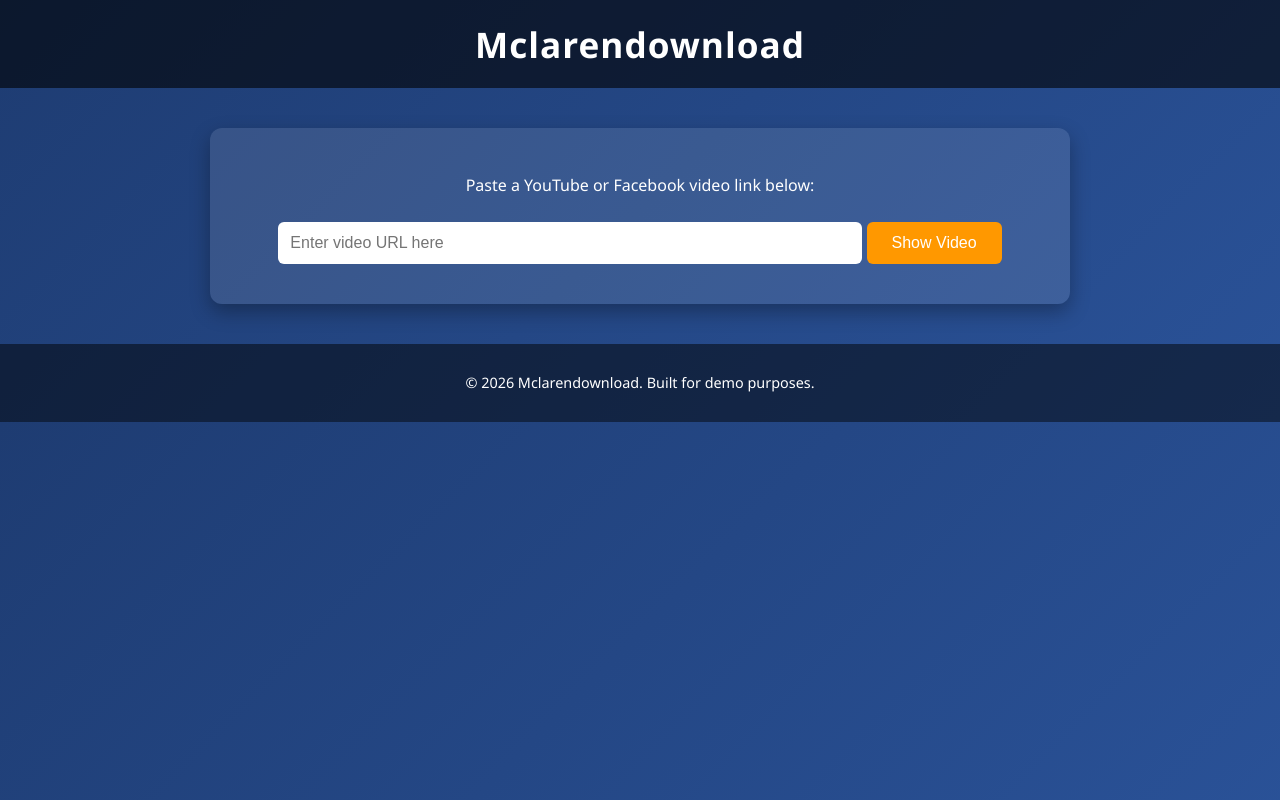
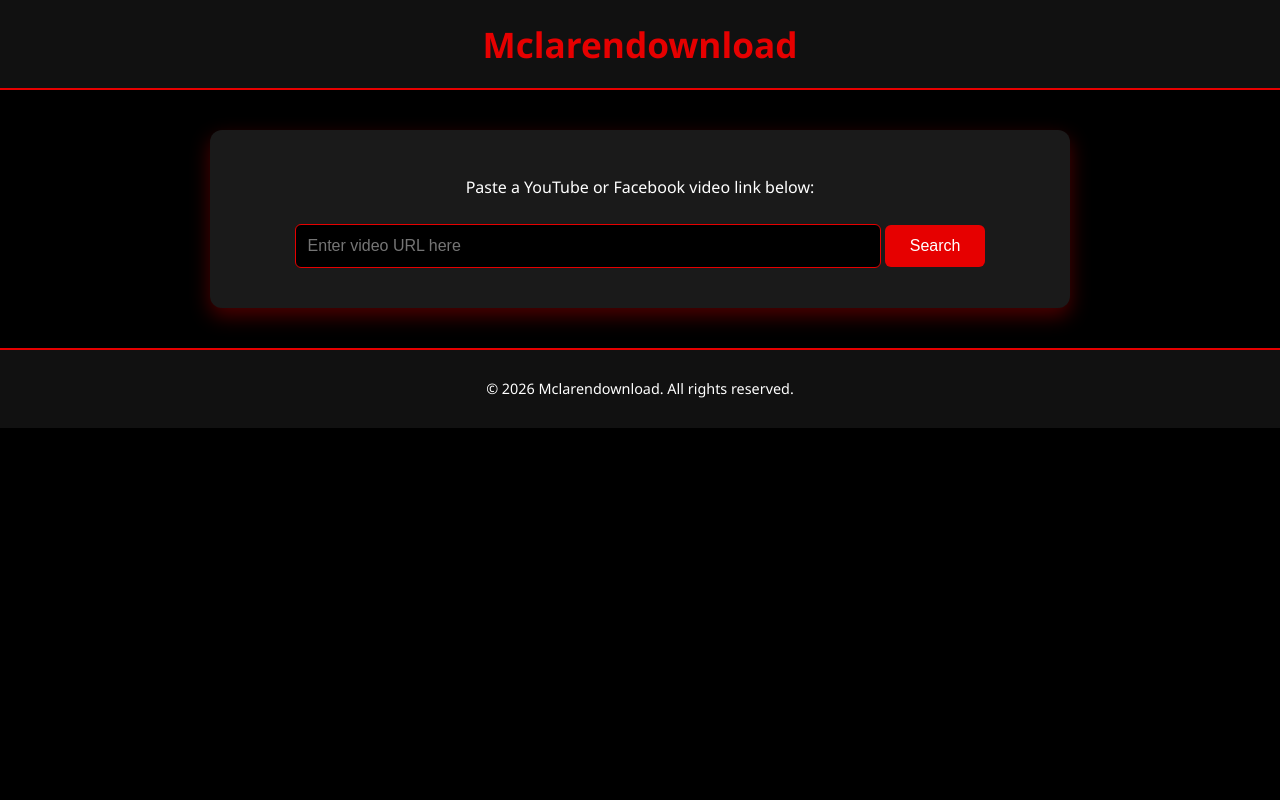
Before and after one commit to prestige777/Mclarendownload, a plain HTML site: page index.html in a window 1280 px wide. Drawn offline with Linux system fonts and the light colour scheme.

Commit message:
Refactor styles and update button/footer text
Updated styles for improved contrast and aesthetics. Changed button text to 'Search' and updated footer text.

```diff
--- a/index.html
+++ b/index.html
@@ -6,50 +6,53 @@
   <style>
     body {
       font-family: 'Segoe UI', Tahoma, Geneva, Verdana, sans-serif;
-      background: linear-gradient(135deg, #1e3c72, #2a5298);
-      color: #fff;
+      background-color: #000; /* Black background */
+      color: #fff; /* White text for contrast */
       margin: 0;
       padding: 0;
     }
     header {
-      background: rgba(0,0,0,0.6);
+      background: #111;
       padding: 20px;
       text-align: center;
+      border-bottom: 2px solid #e60000; /* Red accent line */
     }
     header h1 {
       margin: 0;
       font-size: 2.2em;
-      letter-spacing: 1px;
+      color: #e60000; /* Red title */
     }
     main {
       max-width: 800px;
       margin: 40px auto;
-      background: rgba(255,255,255,0.1);
+      background: #1a1a1a;
       padding: 30px;
       border-radius: 12px;
-      box-shadow: 0 8px 20px rgba(0,0,0,0.3);
+      box-shadow: 0 8px 20px rgba(255,0,0,0.3);
       text-align: center;
     }
     input {
       width: 70%;
       padding: 12px;
       border-radius: 6px;
-      border: none;
+      border: 1px solid #e60000;
       margin: 10px 0;
       font-size: 1em;
+      background: #000;
+      color: #fff;
     }
     button {
       padding: 12px 25px;
       border: none;
       border-radius: 6px;
-      background: #ff9800;
+      background: #e60000; /* Red button */
       color: #fff;
       font-size: 1em;
       cursor: pointer;
       transition: background 0.3s ease;
     }
     button:hover {
-      background: #e68900;
+      background: #b30000; /* Darker red on hover */
     }
     .video-wrapper {
       position: relative;
@@ -59,7 +62,7 @@
       max-width: 100%;
       margin-top: 25px;
       border-radius: 12px;
-      box-shadow: 0 6px 15px rgba(0,0,0,0.4);
+      box-shadow: 0 6px 15px rgba(255,0,0,0.4);
     }
     .video-wrapper iframe {
       position: absolute;
@@ -74,7 +77,8 @@
       text-align: center;
       padding: 15px;
       font-size: 0.9em;
-      background: rgba(0,0,0,0.5);
+      background: #111;
+      border-top: 2px solid #e60000;
       margin-top: 40px;
     }
   </style>
@@ -86,11 +90,11 @@
   <main>
     <p>Paste a YouTube or Facebook video link below:</p>
     <input type="text" id="videoUrl" placeholder="Enter video URL here">
-    <button onclick="embedVideo()">Show Video</button>
+    <button onclick="embedVideo()">Search</button>
     <div id="videoContainer"></div>
   </main>
   <footer>
-    <p>&copy; 2026 Mclarendownload. Built for demo purposes.</p>
+    <p>&copy; 2026 Mclarendownload. All rights reserved.</p>
   </footer>
 
   <script>
@@ -110,12 +114,12 @@
         if (videoId) {
           embedCode = `<div class="video-wrapper"><iframe src="https://www.youtube.com/embed/${videoId}" allowfullscreen></iframe></div>`;
         } else {
-          embedCode = '<p>Invalid YouTube link.</p>';
+          embedCode = '<p style="color:#e60000;">Invalid YouTube link.</p>';
         }
       } else if (url.includes('facebook.com')) {
         embedCode = `<div class="video-wrapper"><iframe src="https://www.facebook.com/plugins/video.php?href=${encodeURIComponent(url)}&show_text=0" allowfullscreen></iframe></div>`;
       } else {
-        embedCode = '<p>Unsupported link. Please use YouTube or Facebook.</p>';
+        embedCode = '<p style="color:#e60000;">Unsupported link. Please use YouTube or Facebook.</p>';
       }
 
       container.innerHTML = embedCode;
```
